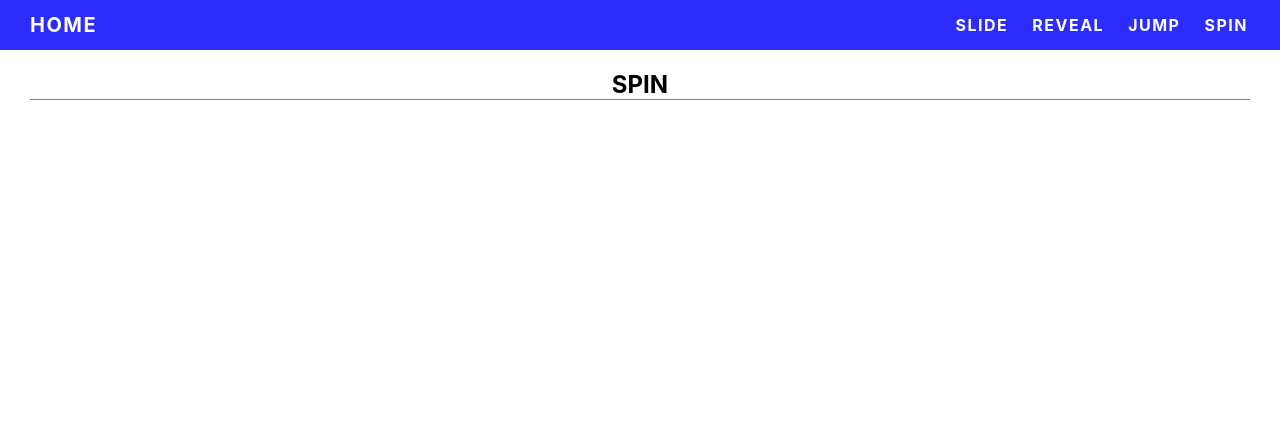
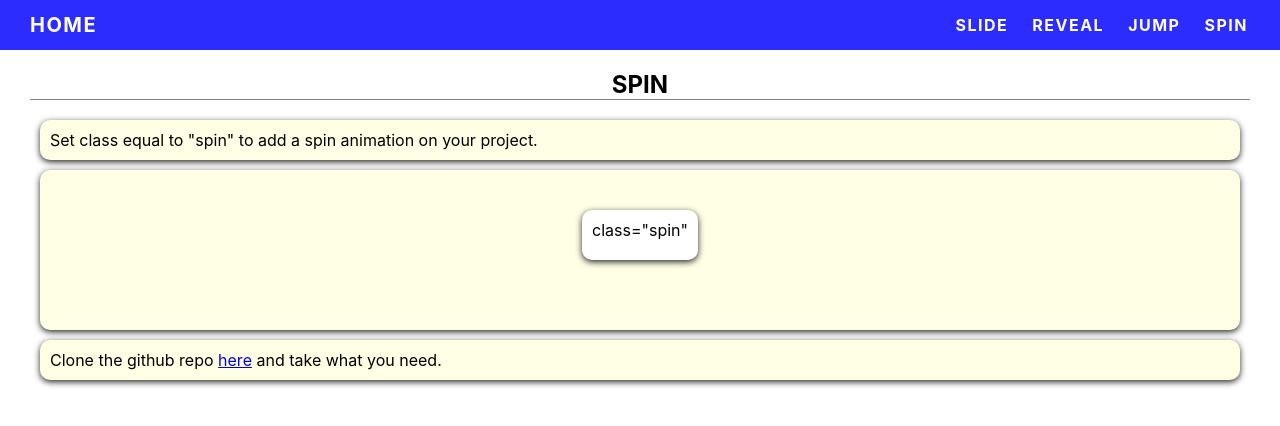
Before and after one commit to ErlJocson/css-animations, a React (Create React App) app: page /spin in a window 1280 px wide. Shown: the top 426 px of the page. Built offline with nearby package versions, Linux system fonts and the light colour scheme.

Commit message:
added the animations

```diff
--- a/src/components/pages/Home.js
+++ b/src/components/pages/Home.js
@@ -26,7 +26,13 @@ function Home() {
         </MySection>
         <Section>
           <p>
-            Clone the github repository <a href="#">here.</a>
+            Clone the github repository{" "}
+            <a
+              href="https://github.com/ErlJocson/CSS-Animation"
+              target={"_blank"}
+            >
+              here.
+            </a>
           </p>
         </Section>
       </main>
--- a/src/components/pages/Jump.js
+++ b/src/components/pages/Jump.js
@@ -1,13 +1,50 @@
 import React from "react";
 import Container from "./components/Container";
 import PageHeader from "./components/PageHeader";
+import Section from "./components/Section";
+import CodeContainer from "./components/CodeContainer";
+import styled from "styled-components";
+
 function Jump() {
   return (
     <Container>
       <PageHeader>Jump</PageHeader>
-      <main></main>
+      <main>
+        <Section>
+          <p>
+            Set class equal to "jump" to add a jump animation on your project.
+          </p>
+        </Section>
+        <Section>
+          <CodeContainer>
+            <JumpDIV className="jump">class="jump"</JumpDIV>
+          </CodeContainer>
+        </Section>
+        <Section>
+          <p>
+            Clone the github repo{" "}
+            <a
+              href="https://github.com/ErlJocson/CSS-Animation"
+              target={"_blank"}
+            >
+              here
+            </a>{" "}
+            and take what you need.
+          </p>
+        </Section>
+      </main>
     </Container>
   );
 }
 
 export default Jump;
+
+const JumpDIV = styled.div`
+  background-color: white;
+  border-radius: 10px;
+  text-align: center;
+  padding: 10px;
+  height: 30px;
+  margin: 10px;
+  box-shadow: 0 2px 6px rgb(38, 38, 38);
+`;
--- a/src/components/pages/Reveal.js
+++ b/src/components/pages/Reveal.js
@@ -1,14 +1,51 @@
 import React from "react";
+import styled from "styled-components";
 import Container from "./components/Container";
 import PageHeader from "./components/PageHeader";
+import Section from "./components/Section";
+import CodeContainer from "./components/CodeContainer";
 
 function Reveal() {
   return (
     <Container>
       <PageHeader>Reveal</PageHeader>
-      <main></main>
+      <main>
+        <Section>
+          <p>
+            Set class equal to "reveal" to add a reveal animation to your
+            project.
+          </p>
+        </Section>
+        <Section>
+          <CodeContainer>
+            <RevealDIV className="reveal">class="reveal"</RevealDIV>
+          </CodeContainer>
+        </Section>
+        <Section>
+          <p>
+            Clone the github repo{" "}
+            <a
+              href="https://github.com/ErlJocson/CSS-Animation"
+              target={"_blank"}
+            >
+              here
+            </a>{" "}
+            and take what you need.
+          </p>
+        </Section>
+      </main>
     </Container>
   );
 }
 
 export default Reveal;
+
+const RevealDIV = styled.div`
+  background-color: white;
+  border-radius: 10px;
+  text-align: center;
+  padding: 10px;
+  height: 30px;
+  margin: 10px;
+  box-shadow: 0 2px 6px rgb(38, 38, 38);
+`;
--- a/src/components/pages/Slide.js
+++ b/src/components/pages/Slide.js
@@ -1,14 +1,64 @@
 import React from "react";
 import Container from "./components/Container";
 import PageHeader from "./components/PageHeader";
+import Section from "./components/Section";
+import styled from "styled-components";
 
 function Slide() {
   return (
     <Container>
       <PageHeader>Slide</PageHeader>
-      <main></main>
+      <main>
+        <Section>
+          <p>Set class equal to your desired animation.</p>
+        </Section>
+        <Section>
+          <MyCodeContainer>
+            <SlideDIV className="slide-in-from-top">
+              class="slide-in-from-top"
+            </SlideDIV>
+            <SlideDIV className="slide-in-from-left">
+              class="slide-in-from-left"
+            </SlideDIV>
+            <SlideDIV className="slide-in-from-right">
+              class="slide-in-from-right"
+            </SlideDIV>
+            <SlideDIV className="slide-in-from-bottom">
+              class="slide-in-from-bottom"
+            </SlideDIV>
+          </MyCodeContainer>
+        </Section>
+        <Section>
+          <p>
+            Clone the github repo{" "}
+            <a
+              href="https://github.com/ErlJocson/CSS-Animation"
+              target={"_blank"}
+            >
+              here
+            </a>{" "}
+            and take what you need.
+          </p>
+        </Section>
+      </main>
     </Container>
   );
 }
 
 export default Slide;
+
+const MyCodeContainer = styled.div`
+  display: flex;
+  flex-wrap: wrap;
+  justify-content: center;
+`;
+
+const SlideDIV = styled.div`
+  background-color: white;
+  border-radius: 10px;
+  text-align: center;
+  padding: 10px;
+  height: 30px;
+  margin: 10px;
+  box-shadow: 0 2px 6px rgb(38, 38, 38);
+`;
--- a/src/components/pages/Spin.js
+++ b/src/components/pages/Spin.js
@@ -1,14 +1,49 @@
 import React from "react";
 import Container from "./components/Container";
 import PageHeader from "./components/PageHeader";
-
+import Section from "./components/Section";
+import CodeContainer from "./components/CodeContainer";
+import styled from "styled-components";
 function Spin() {
   return (
     <Container>
       <PageHeader>Spin</PageHeader>
-      <main></main>
+      <main>
+        <Section>
+          <p>
+            Set class equal to "spin" to add a spin animation on your project.
+          </p>
+        </Section>
+        <Section>
+          <CodeContainer>
+            <SpinDIV className="spin">class="spin"</SpinDIV>
+          </CodeContainer>
+        </Section>
+        <Section>
+          <p>
+            Clone the github repo{" "}
+            <a
+              href="https://github.com/ErlJocson/CSS-Animation"
+              target={"_blank"}
+            >
+              here
+            </a>{" "}
+            and take what you need.
+          </p>
+        </Section>
+      </main>
     </Container>
   );
 }
 
 export default Spin;
+
+const SpinDIV = styled.div`
+  background-color: white;
+  border-radius: 10px;
+  text-align: center;
+  padding: 10px;
+  height: 30px;
+  margin: 10px;
+  box-shadow: 0 2px 6px rgb(38, 38, 38);
+`;
--- /dev/null
+++ b/src/components/pages/components/CodeContainer.js
@@ -0,0 +1,18 @@
+import React from "react";
+import styled from "styled-components";
+
+function CodeContainer(props) {
+  return <Container>{props.children}</Container>;
+}
+
+export default CodeContainer;
+
+const Container = styled.div`
+  display: flex;
+  justify-content: center;
+  width: 80%;
+  margin: 10px auto;
+  padding: 10px;
+  min-height: 100px;
+  border-radius: 10px;
+`;
--- a/src/index.css
+++ b/src/index.css
@@ -16,3 +16,133 @@ code {
   font-family: source-code-pro, Menlo, Monaco, Consolas, "Courier New",
     monospace;
 }
+
+/*  */
+
+@keyframes jump {
+  0% {
+    transform: translateY(10px);
+  }
+
+  50% {
+    opacity: 80%;
+    transform: translateY(-50px);
+  }
+
+  90% {
+    transform: translateY(5px);
+  }
+
+  100% {
+    transform: translateY(0);
+  }
+}
+
+.jump {
+  animation: jump 700ms ease;
+}
+
+/*  */
+
+@keyframes reveal {
+  from {
+    opacity: 0;
+    transform: scale(0.7);
+  }
+  to {
+    opacity: 1;
+  }
+}
+
+.reveal {
+  animation: reveal 1s ease;
+}
+
+/*  */
+
+/*  */
+
+@keyframes slide-in-from-left {
+  0% {
+    transform: translateX(-100px);
+    opacity: 0;
+  }
+
+  100% {
+    transform: translateX(0);
+    opacity: 1;
+  }
+}
+
+.slide-in-from-left {
+  animation: slide-in-from-left 1s ease;
+}
+
+/*  */
+
+@keyframes slide-in-from-right {
+  0% {
+    opacity: 0;
+    transform: translateX(100px);
+  }
+
+  100% {
+    opacity: 1;
+    transform: translateX(0);
+  }
+}
+
+.slide-in-from-right {
+  animation: slide-in-from-right 1s ease;
+}
+
+/*  */
+
+@keyframes slide-in-from-top {
+  from {
+    opacity: 0;
+    transform: translateY(-100px);
+  }
+  to {
+    opacity: 1;
+    transform: translateY(0);
+  }
+}
+
+.slide-in-from-top {
+  animation: slide-in-from-top 1s ease;
+}
+
+/*  */
+
+@keyframes slide-in-from-bottom {
+  from {
+    opacity: 0;
+    transform: translateY(100px);
+  }
+  to {
+    opacity: 1;
+    transform: translateY(0);
+  }
+}
+
+.slide-in-from-bottom {
+  animation: slide-in-from-bottom 1s ease;
+}
+
+/*  */
+
+@keyframes spin {
+  from {
+    transform: rotate(0deg);
+    opacity: 0;
+  }
+  to {
+    transform: rotate(360deg);
+    opacity: 1;
+  }
+}
+
+.spin {
+  animation: spin 1s ease;
+}
```
